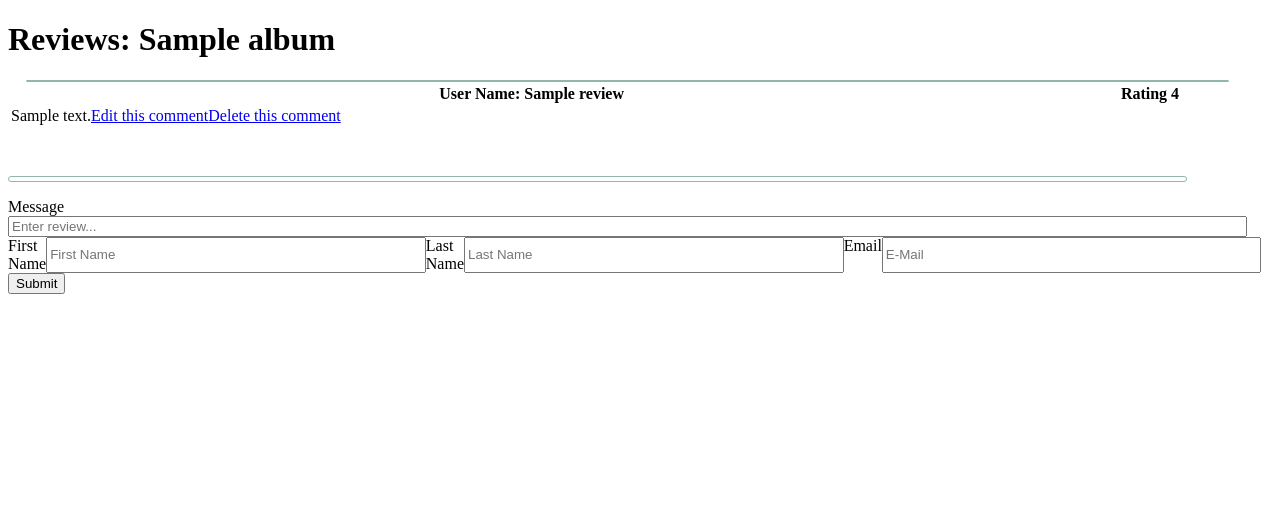
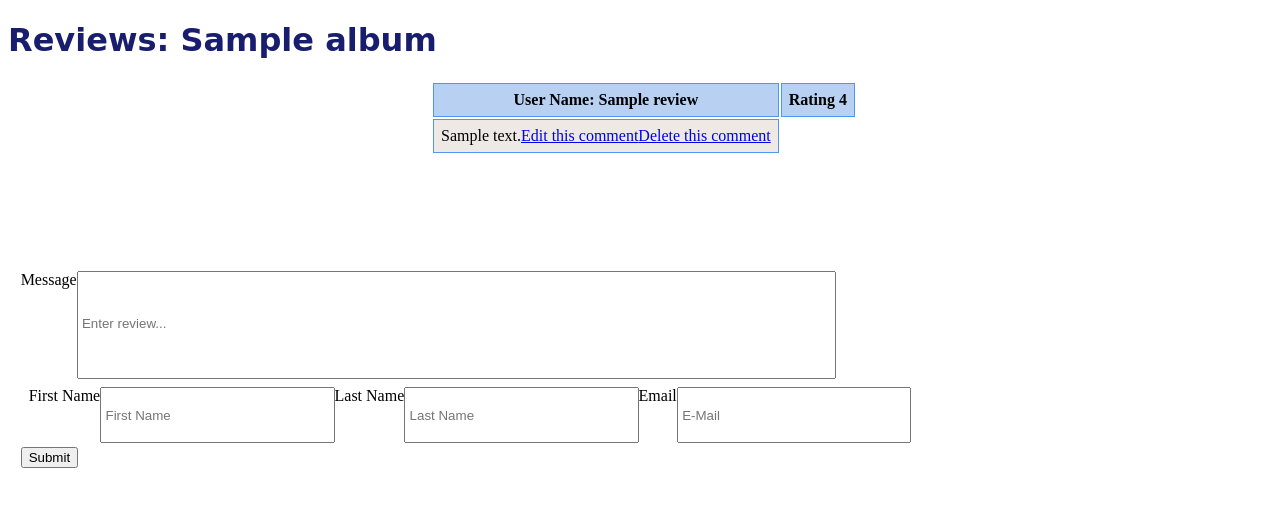
Before and after one commit to ecedmondson/pitchfork_copycat, a Flask app: template templates/review_page.html in a window 1280 px wide. Shown: the top 507 px of the page. Run offline with Flask 2, Linux system fonts and the light colour scheme; tables that the repository leaves empty hold one stand-in row (values such as "Sample post"); the template is opened without the code that fills it: values that come from a table or form of the project are taken from there, most other values are stand-ins (such as "Sample title", 1, 10 or a date in 2020); parts of the project's set-up code (start-up, migrations or seed data) failed here and were passed over; some libraries are stand-ins or nearby versions.

Commit message:
ENHANCEMENT: better css on review page

```diff
--- a/static/review_page.css
+++ b/static/review_page.css
@@ -1,58 +1,131 @@
 input[type=textarea] {
-    width: 100%;
-    height: 60%;
-    resize: none;
-    box-sizing: border-box;
+    width: 750px;
+    height: 100px;
+    padding-left: .25em;
+    padding-bottom: .25em;
+}
+
+input[type=text] {
+    min-width: 225px;
+    max-width: 250px;
+    height: 50px;
+}
+
+form {
+    padding-top: .5em;
+    order: 2;
+    flex-grow: 1;
+}
+
+h1 {
+    font-family: 'Comfortaa', cursive;
+    color: #191d6e;
+    display: flex;
+    flex-direction: row;
+    flex-wrap: nowrap;
+    justify-content: space-between;
+}
+
+.title {
+    padding-left: .25em;
+    align-self: flex-start;
+}
+
+.home-button {
+    padding-right: .25em;
+    align-self: flex-end;
+}
+
+.header {
+    text-align: center;
+    margin: auto;
+    padding: .25em;
 }
 
 .review-container {
     display: flex;
     flex-direction: column;
-    flex-wrap: nowrap;
+    flex-wrap: wrap;
     min-width: 95%;
     max-width: 98%;
     min-height: 95%;
     max-width: 98%;
+    margin: auto;
 }
 
-.existing-reviews-container {
-    align-self: flex-start;
-    width: 97%;
-    min-height: 40%;
-    max-height: 50%;
-    margin: auto;
-    border: 1px solid;
-    border-radius: 12px;
-    border-color: #91b7a8;
-    background: #91b7a8;
-}
 
 .review-submission-container {
     align-self: flex-end;
     display: flex;
     flex-direction: column;
-    flex-wrap: nowrap;
+    flex-wrap: wrap;
     width: 95%;
     min-height: 45%;
     max-height: 55%;
-    border: 1px solid;
-    border-radius: 12px;
-    border-color: #91b7a8;
-    padding-top: .25em;
+    justify-content: center;
 }
 
 .review-text-container {
-    align-self: flex-start;
+    align-self: center;
+    order: 1;
+    display: flex;
+    flex-direction: row;
+    flex-wrap: nowrap;
+    padding-top: .25em;
+    padding-right: .5em;
 }
 
 .review-user-creds-container {
+    align-self: center;
+    display: flex;
+    order: 2;
+    flex-direction: row;
+    flex-wrap: wrap;
+    padding-top: .5em;
+    padding-left:.5em;
+}
+
+.submission-container {
     align-self: flex-end;
-    display: flex;
-    flex-direction: row;
-    flex-wrap: nowrap;
+    order: 3;
+    padding-top: .25em;
+    padding-bottom .25em;
 }
 
 .user-creds-input {
-    min-width: 30%;
-    max-width: 35%;
+    max-width: 100%;
+    padding-left: .25em;
 }
+
+#existing-reviews-table {
+    padding-left: .5em;
+    margin: auto;
+    padding-bottom: .5em;
+}
+
+#existing-reviews-table td{
+    padding:7px;
+    border:#4e95f4 1px solid;
+}
+
+#existing-reviews-table th{
+    padding:7px;
+    border:#4e95f4 1px solid;
+}
+
+#existing-reviews-table tr{
+    background: #b8d1f3;
+}
+
+#existing-reviews-table tr:nth-child(odd){
+    background: #b8d1f3;
+}
+
+#existing-reviews-table tr:nth-child(even){
+    background: #eee9e5;
+}
+
+.existing-reviews-container {
+    order: 1;
+    flex-grow: 1;
+}
```
